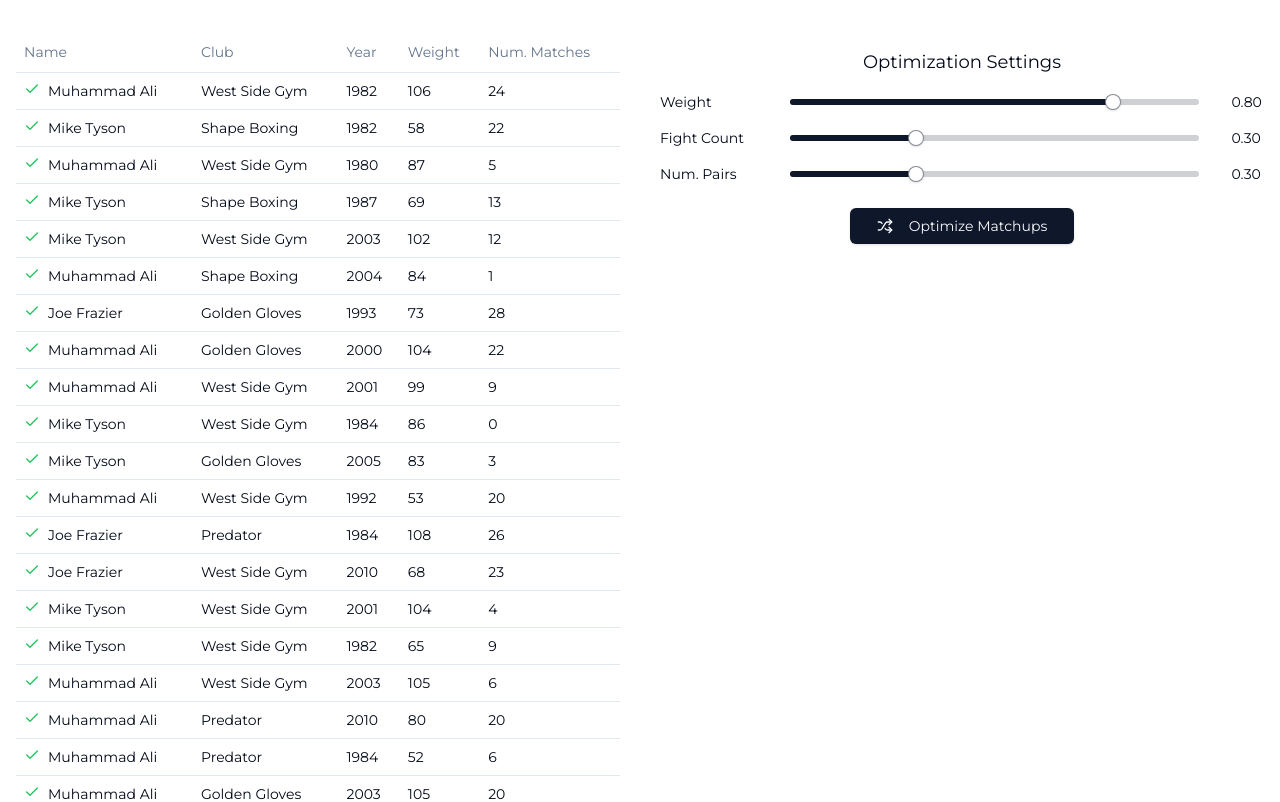
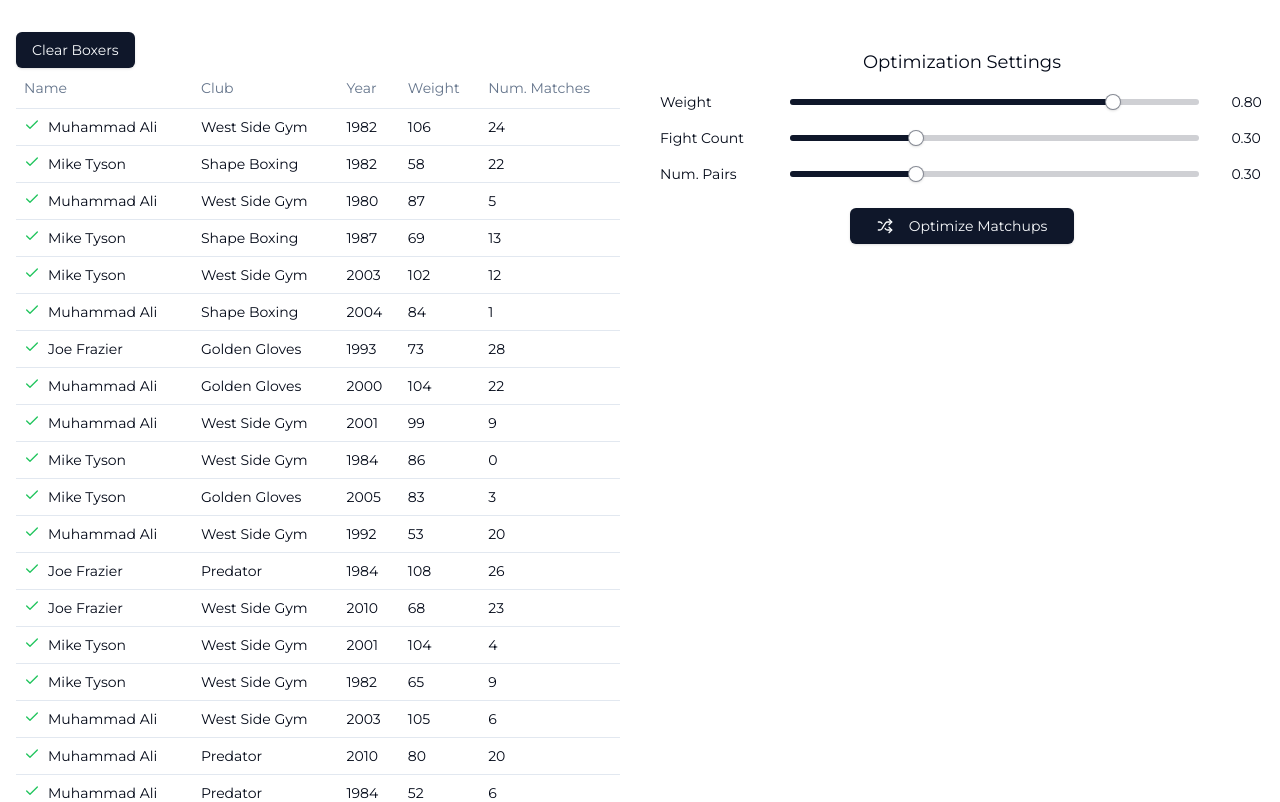
Before and after one commit to jurevito/website-portfolio, a SvelteKit app: page /matches in a window 1280 px wide. Shown: the top 802 px of the page. Built offline with nearby package versions, Linux system fonts and the light colour scheme.

Commit message:
feat: add option to upload csv file

```diff
--- a/package.json
+++ b/package.json
@@ -23,7 +23,7 @@
 		"@typescript-eslint/eslint-plugin": "^5.45.0",
 		"@typescript-eslint/parser": "^5.45.0",
 		"autoprefixer": "^10.4.14",
-		"bits-ui": "^1.0.0-next.46",
+		"bits-ui": "^1.0.0-next.65",
 		"clsx": "^2.1.1",
 		"eslint": "^8.28.0",
 		"eslint-config-prettier": "^8.5.0",
--- /dev/null
+++ b/src/lib/components/ui/input/index.ts
@@ -0,0 +1,7 @@
+import Root from "./input.svelte";
+
+export {
+	Root,
+	//
+	Root as Input,
+};
--- /dev/null
+++ b/src/lib/components/ui/input/input.svelte
@@ -0,0 +1,22 @@
+<script lang="ts">
+	import type { HTMLInputAttributes } from "svelte/elements";
+	import type { WithElementRef } from "bits-ui";
+	import { cn } from "$lib/utils.js";
+
+	let {
+		ref = $bindable(null),
+		value = $bindable(),
+		class: className,
+		...restProps
+	}: WithElementRef<HTMLInputAttributes> = $props();
+</script>
+
+<input
+	bind:this={ref}
+	class={cn(
+		"border-input placeholder:text-muted-foreground focus-visible:ring-ring flex h-9 w-full rounded-md border bg-transparent px-3 py-1 text-sm shadow-sm transition-colors file:border-0 file:bg-transparent file:text-sm file:font-medium focus-visible:outline-none focus-visible:ring-1 disabled:cursor-not-allowed disabled:opacity-50",
+		className
+	)}
+	bind:value
+	{...restProps}
+/>
--- /dev/null
+++ b/src/lib/components/ui/label/index.ts
@@ -0,0 +1,7 @@
+import Root from "./label.svelte";
+
+export {
+	Root,
+	//
+	Root as Label,
+};
--- /dev/null
+++ b/src/lib/components/ui/label/label.svelte
@@ -0,0 +1,19 @@
+<script lang="ts">
+	import { Label as LabelPrimitive } from "bits-ui";
+	import { cn } from "$lib/utils.js";
+
+	let {
+		ref = $bindable(null),
+		class: className,
+		...restProps
+	}: LabelPrimitive.RootProps = $props();
+</script>
+
+<LabelPrimitive.Root
+	bind:ref
+	class={cn(
+		"text-sm font-medium leading-none peer-disabled:cursor-not-allowed peer-disabled:opacity-70",
+		className
+	)}
+	{...restProps}
+/>
--- a/src/routes/matches/+page.svelte
+++ b/src/routes/matches/+page.svelte
@@ -3,6 +3,8 @@
   import { Slider } from '$lib/components/ui/slider/index.js';
   import { Button } from '$lib/components/ui/button/index.js';
   import { Badge } from '$lib/components/ui/badge/index.js';
+  import { Input } from "$lib/components/ui/input/index.js";
+  import { Label } from "$lib/components/ui/label/index.js";
   import Shuffle from 'lucide-svelte/icons/shuffle';
   import Check from 'lucide-svelte/icons/check';
   import Cross from 'lucide-svelte/icons/x';
@@ -40,6 +42,41 @@
       hasMatch: true,
     }))
   );
+
+  const clearBoxers = () => {
+    boxers = [];
+  };
+
+  const handleFileAdded = (event: Event) => {
+    const input = event.target as HTMLInputElement;
+    const file = input.files?.[0];
+    if (!file) return;
+
+    const reader = new FileReader();
+    reader.onload = (e) => {
+      const csv = e.target?.result as string;
+      parseCSV(csv);
+    };
+    reader.readAsText(file);
+  };
+
+  const parseCSV = (csv: string) => {
+    const lines = csv.split("\n").filter((line) => line.trim() !== ""); // Split into lines
+    const data = lines.slice(1);
+
+    boxers = data.map((line) => {
+      console.log(line)
+      const [name, year, weight, fightCount, club] = line.split(";");
+      return {
+        year: parseInt(year.trim()),
+        name: name.trim().toUpperCase(),
+        club: club.trim(),
+        weight: parseFloat(weight.trim()),
+        fightCount: parseInt(fightCount.trim()),
+        hasMatch: true,
+      };
+    });
+  }
 
   let maxWeightDiff = $derived(
     Math.max(...matchups.map((matchup) => Math.abs(matchup[0].weight - matchup[1].weight)))
@@ -210,9 +247,18 @@
 
 <div class="mx-auto max-w-7xl px-4 my-8 font-mont">
   <div class="flex flex-col md:flex-row md:space-x-10">
+
     <div class="w-full md:w-1/2">
+    {#if boxers.length == 0}
+      <div class="grid w-full max-w-sm items-center gap-1.5">
+        <Label for="csv-file">Upload CSV File</Label>
+        <Input id="csv-file" type="file" accept=".csv" onchange={handleFileAdded} />
+      </div>
+    {:else}
+      <Button onclick={clearBoxers}>Clear Boxers</Button>
+      <div>
         <Table.Root>
-        <Table.Caption>List of registered boxers.</Table.Caption>
+          <Table.Caption>List of {boxers.length} registered boxers.</Table.Caption>
           <Table.Header>
             <Table.Row>
               <Table.Head>Name</Table.Head>
@@ -242,6 +288,9 @@
           </Table.Body>
         </Table.Root>
       </div>
+    {/if}
+    </div>
+
     <div class="w-full md:w-1/2">
       <h2 class="text-center my-4 text-lg">Optimization Settings</h2>
       <div class="space-y-4 text-sm">
```
Also changed, not shown: components.json, 1 other file (tests, documents, lock files or other folders). Lines whose indentation alone changed are shown as unchanged.
